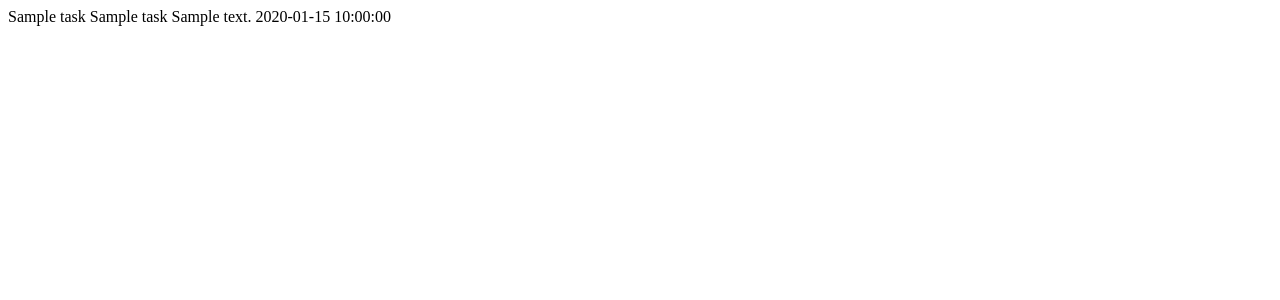
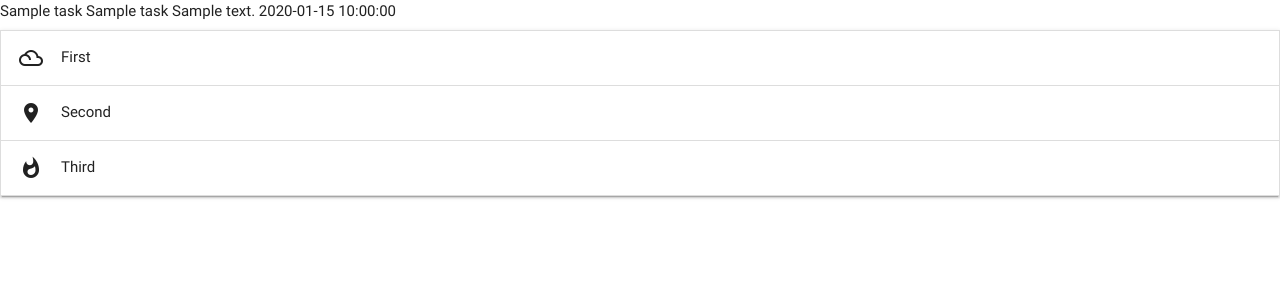
Before and after one commit to kompeet/task-manager, a Flask app: page / in a window 1280 px wide. Shown: the top 300 px of the page. Run offline with Flask 2, Linux system fonts and the light colour scheme; a database or web service that is not in the repository returns one stand-in record (values such as "Sample title"); some libraries are stand-ins or nearby versions.

Commit message:
Essential commit

```diff
--- /dev/null
+++ b/templates/base.html
@@ -0,0 +1,22 @@
+<!DOCTYPE html>
+<html>
+
+<head>
+    <link href="https://fonts.googleapis.com/icon?family=Material+Icons" rel="stylesheet">
+    <link rel="stylesheet" href="https://cdnjs.cloudflare.com/ajax/libs/materialize/0.100.2/css/materialize.min.css">
+</head>
+
+<body>
+    {% block content %}
+    {% endblock %}
+
+    <script src="https://cdnjs.cloudflare.com/ajax/libs/jquery/3.2.1/jquery.min.js"></script>
+    <script src="https://cdnjs.cloudflare.com/ajax/libs/materialize/0.100.2/js/materialize.min.js"></script>
+    <script type="text/javascript">
+        $(document).ready(function() {
+            $('.collapsible').collapsible();
+        })
+    </script>
+</body>
+
+</html>
--- a/templates/tasks.html
+++ b/templates/tasks.html
@@ -1,8 +1,5 @@
-<html>
-    <head>
-
-    </head>
-    <body>
+{% extends 'base.html' %}
+{% block content %}
     {% for task in tasks %}
         {{task.task_name}}
         {{task.category_name}}
@@ -10,5 +7,20 @@
         {{task.is_urgent}}
         {{task.due_date}}
     {% endfor %}
-    </body>
-</html>
+
+<ul class="collapsible" data-collapsible="accordion">
+        <li>
+            <div class="collapsible-header"><i class="material-icons">filter_drama</i>First</div>
+            <div class="collapsible-body"><span>Lorem ipsum dolor sit amet.</span></div>
+        </li>
+        <li>
+            <div class="collapsible-header"><i class="material-icons">place</i>Second</div>
+            <div class="collapsible-body"><span>Lorem ipsum dolor sit amet.</span></div>
+        </li>
+        <li>
+            <div class="collapsible-header"><i class="material-icons">whatshot</i>Third</div>
+            <div class="collapsible-body"><span>Lorem ipsum dolor sit amet.</span></div>
+        </li>
+</ul>
+
+{% endblock %}
```
Lines whose indentation alone changed are shown as unchanged.
